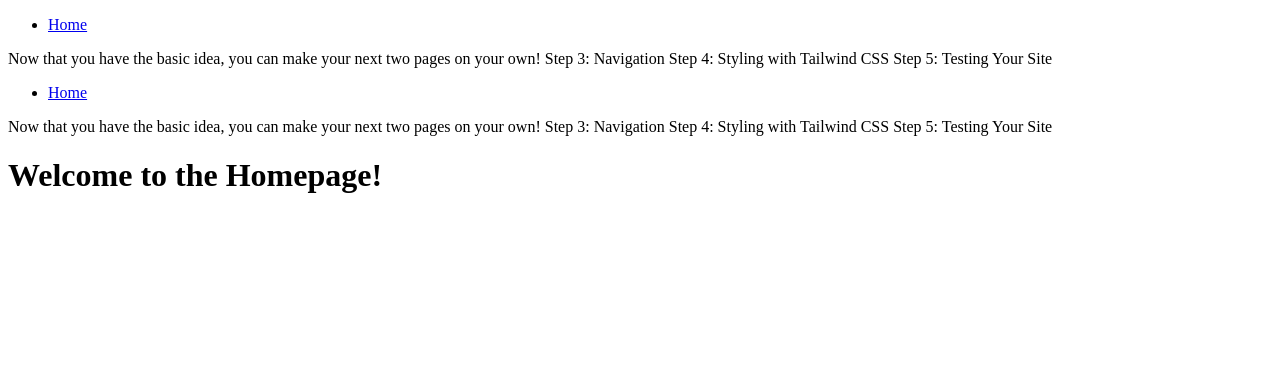
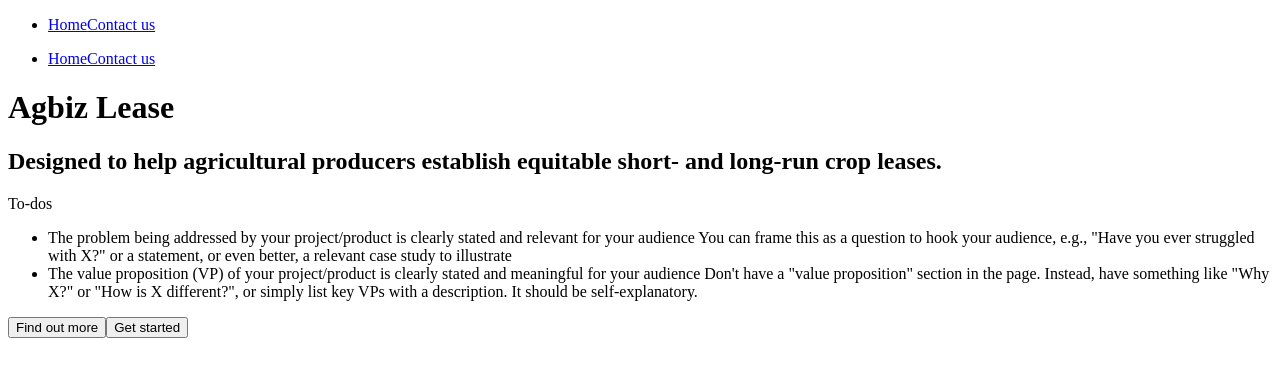
Before and after one commit to AgBizCapstone2023-2024/Landingpage, a Next.js app in the folder portfolio/: page / in a window 1280 px wide. Shown: the top 376 px of the page. Built offline with nearby package versions, Linux system fonts and the light colour scheme.

Commit message:
Handle basics, add list of to-dos

```diff
--- a/portfolio/src/app/layout.js
+++ b/portfolio/src/app/layout.js
@@ -6,12 +6,10 @@ export default function Layout({ children }) {
           <ul>
             <li>
               <a href="/">Home</a>
+              <a href="https://www.agbizlogic.com/index/#bottom">Contact us</a>
             </li>
           </ul>
         </nav>
-        Now that you have the basic idea, you can make your next two pages on
-        your own! Step 3: Navigation Step 4: Styling with Tailwind CSS Step 5:
-        Testing Your Site
         <main>{children}</main>
       </body>
     </html>
--- a/portfolio/src/app/page.js
+++ b/portfolio/src/app/page.js
@@ -3,7 +3,21 @@ import Layout from "./layout";
 export default function Page() {
   return (
     <Layout>
-      <h1>Welcome to the Homepage!</h1>
+      <h1>Agbiz Lease</h1>
+      <h2>Designed to help agricultural producers establish equitable short- and long-run crop leases.</h2>
+      <label>To-dos</label>
+      <ul>
+        <li>The problem being addressed by your project/product is clearly stated and relevant for your audience
+        You can frame this as a question to hook your audience, e.g., "Have you ever struggled with X?" or a statement, or even better, a relevant case study to illustrate</li>
+        <li>The value proposition (VP) of your project/product is clearly stated and meaningful for your audience
+        Don't have a "value proposition" section in the page. Instead, have something like "Why X?" or "How is X different?", or simply list key VPs with a description. It should be self-explanatory.</li>
+      </ul>
+      <a href="https://www.agbizlogic.com/about/">
+        <button >Find out more</button>
+      </a>
+      <a href="https://www.agbizlogic.com/index/">
+        <button >Get started</button>
+      </a>
     </Layout>
   );
 }
```
